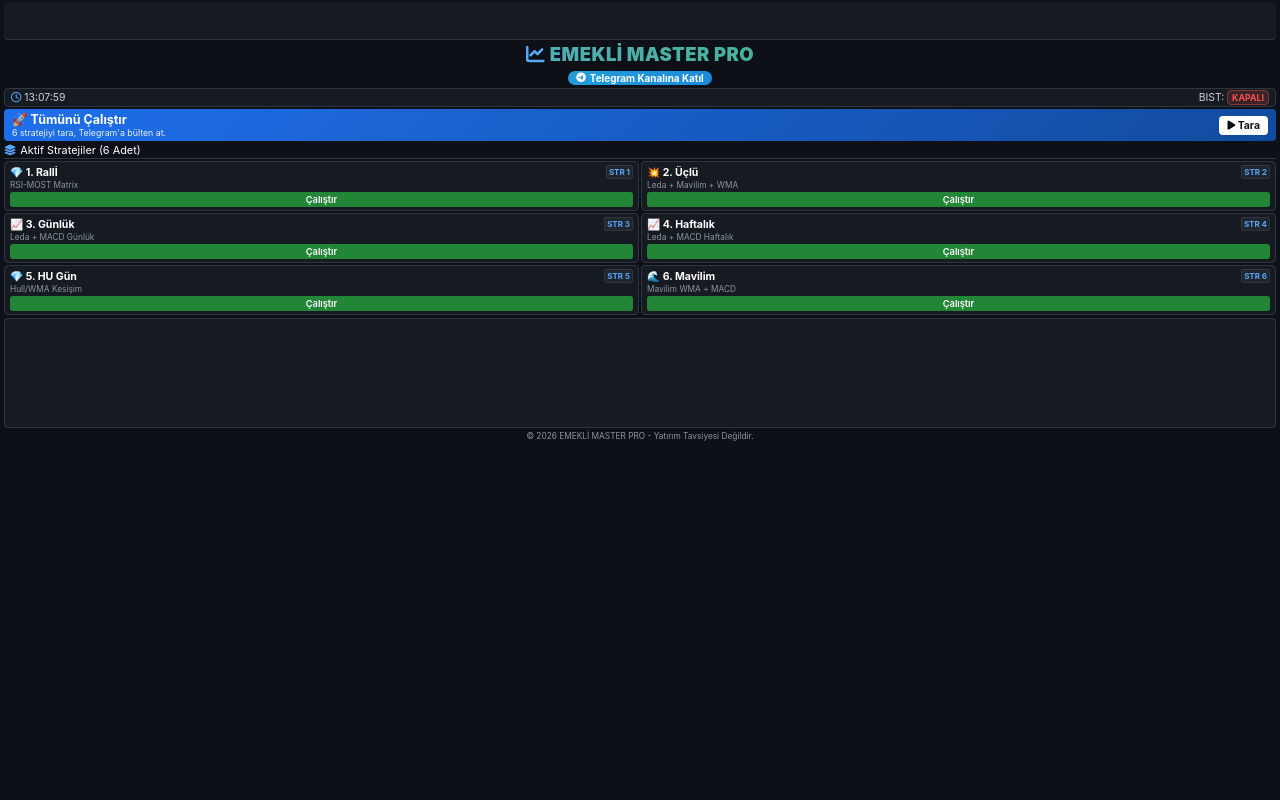
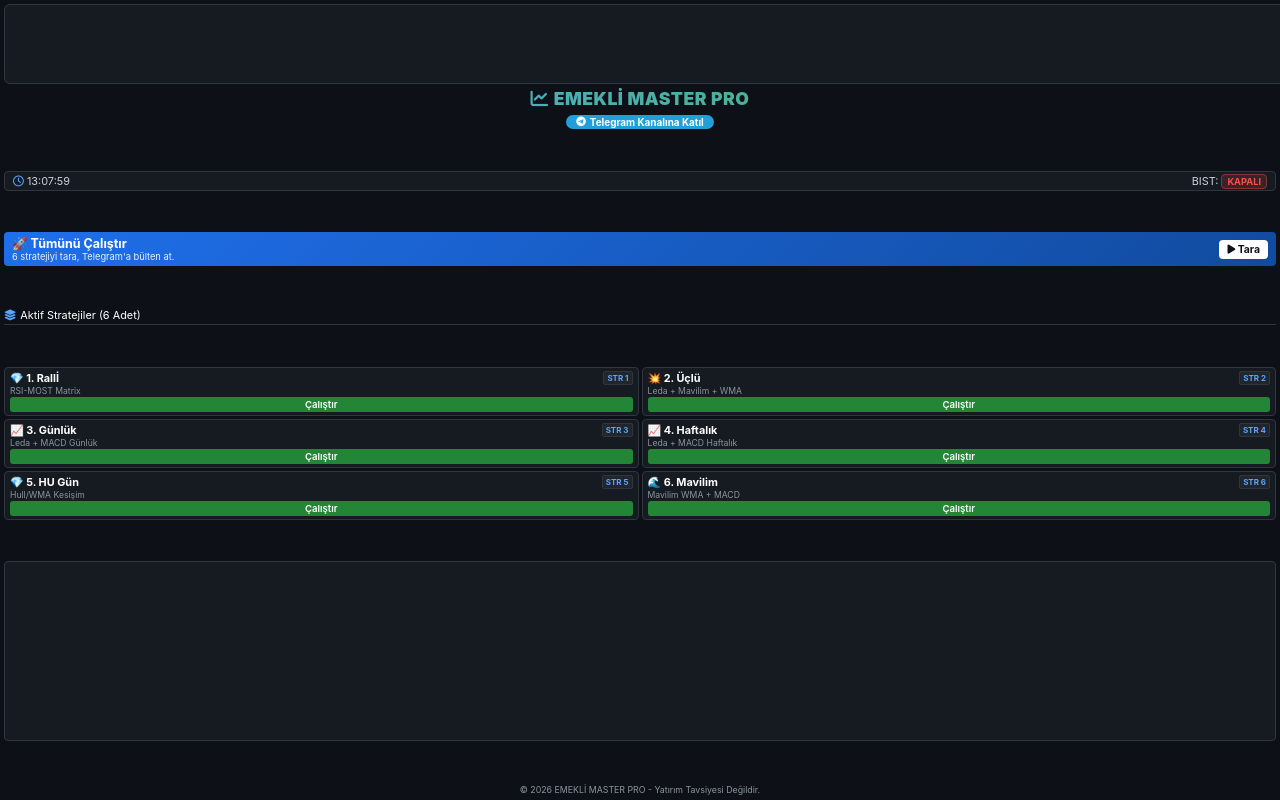
Before and after one commit to 55hakan/bist-9lubot, a plain HTML site: page index.html in a window 1280 px wide. Drawn offline with Linux system fonts and the light colour scheme; a script that the page names is missing.

Commit message:
Update index.html

```diff
--- a/index.html
+++ b/index.html
@@ -14,7 +14,6 @@
             --text-muted: #8b949e;
             --accent-green: #238636;
             --accent-blue: #58a6ff;
-            --accent-gold: #f1e05a;
             --border-color: #30363d;
             --badge-bg: #21262d;
         }
@@ -26,45 +25,48 @@
             -webkit-tap-highlight-color: transparent;
         }
 
-        body {
-            font-family: -apple-system, BlinkMacSystemFont, "Segoe UI", Roboto, sans-serif;
+        html, body {
+            width: 100%;
+            height: 100%;
+            overflow: hidden;
             background-color: var(--bg-color);
             color: var(--text-color);
-            width: 100vw;
-            height: 100vh;
-            overflow: hidden;
+            font-family: -apple-system, BlinkMacSystemFont, "Segoe UI", Roboto, sans-serif;
+        }
+
+        body {
             display: flex;
             flex-direction: column;
-            padding: 2px 4px;
+            padding: 4px;
         }
 
-        /* Üst Canlı Bant */
+        /* Top Bar Ticker */
         .tradingview-ticker {
-            width: 100%;
-            height: 38px;
+            width: 200%;
+            height: 80px;
+            background-color: var(--card-bg);
+            border: 1px solid var(--border-color);
+            border-radius: 6px;
+            margin-bottom: 4px;
             overflow: hidden;
-            border-bottom: 1px solid var(--border-color);
-            background-color: #161b22;
-            border-radius: 4px;
-            margin-bottom: 2px;
+            flex-shrink: 0;
         }
 
-        .container {
-            width: 100%;
+        .main-wrapper {
+            flex: 1;
             display: flex;
             flex-direction: column;
-            gap: 2px;
-            flex: 1;
+            justify-content: space-between;
+            height: calc(100vh - 46px);
         }
 
         /* Header */
         header {
             text-align: center;
-            padding: 1px 0;
         }
 
         .logo-title {
-            font-size: 1.15rem;
+            font-size: 1.1rem;
             font-weight: 900;
             background: linear-gradient(90deg, #58a6ff 0%, #3fb950 100%);
             -webkit-background-clip: text;
@@ -74,61 +76,56 @@
             justify-content: center;
             gap: 5px;
             letter-spacing: 0.5px;
-            text-transform: uppercase;
-        }
-
-        .logo-title i {
-            -webkit-text-fill-color: #58a6ff;
         }
 
         .telegram-badge {
             display: inline-flex;
             align-items: center;
             gap: 4px;
-            background: linear-gradient(135deg, #229ED9 0%, #1c8adb 100%);
+            background: #229ED9;
             color: white;
             text-decoration: none;
-            padding: 1px 8px;
-            border-radius: 12px;
+            padding: 1px 10px;
+            border-radius: 10px;
             font-size: 0.62rem;
             font-weight: 700;
         }
 
-        /* Market Summary Bar */
+        /* Status Bar */
         .market-status-bar {
             background-color: var(--card-bg);
             border: 1px solid var(--border-color);
             border-radius: 4px;
-            padding: 2px 6px;
+            padding: 2px 8px;
             display: flex;
             justify-content: space-between;
             align-items: center;
-            font-size: 0.65rem;
+            font-size: 0.68rem;
         }
 
         .status-tag {
-            padding: 1px 4px;
+            padding: 1px 5px;
             border-radius: 4px;
-            font-size: 0.55rem;
+            font-size: 0.58rem;
             font-weight: bold;
         }
 
         .status-open { background-color: rgba(46, 160, 67, 0.15); color: #3fb950; border: 1px solid rgba(46, 160, 67, 0.4); }
         .status-closed { background-color: rgba(248, 81, 73, 0.15); color: #f85149; border: 1px solid rgba(248, 81, 73, 0.4); }
 
-        /* Action All Button */
+        /* Action Button */
         .main-action-card {
             background: linear-gradient(135deg, #1f6feb 0%, #114b9f 100%);
             border-radius: 4px;
-            padding: 3px 8px;
+            padding: 4px 8px;
             color: white;
             display: flex;
             justify-content: space-between;
             align-items: center;
         }
 
-        .main-action-info h2 { font-size: 0.78rem; margin-bottom: 0; }
-        .main-action-info p { font-size: 0.55rem; opacity: 0.9; }
+        .main-action-info h2 { font-size: 0.78rem; margin: 0; }
+        .main-action-info p { font-size: 0.58rem; opacity: 0.9; margin: 0; }
 
         .btn-large {
             background-color: #ffffff;
@@ -140,7 +137,6 @@
             font-size: 0.65rem;
         }
 
-        /* Section Title */
         .section-title {
             font-size: 0.68rem;
             color: var(--text-white);
@@ -148,14 +144,14 @@
             align-items: center;
             gap: 4px;
             border-bottom: 1px solid var(--border-color);
-            padding-bottom: 1px;
+            padding-bottom: 2px;
         }
 
-        /* Strategy Cards */
+        /* 6'lı Strateji Gridi */
         .strategy-grid {
             display: grid;
             grid-template-columns: repeat(2, 1fr);
-            gap: 2px;
+            gap: 3px;
         }
 
         .card {
@@ -179,14 +175,14 @@
             color: var(--accent-blue);
             font-size: 0.5rem;
             font-weight: bold;
-            padding: 1px 2px;
+            padding: 1px 3px;
             border-radius: 2px;
             border: 1px solid var(--border-color);
         }
 
         .info h3 {
             margin: 0;
-            font-size: 0.66rem;
+            font-size: 0.68rem;
             color: var(--text-white);
             white-space: nowrap;
             overflow: hidden;
@@ -194,8 +190,8 @@
         }
 
         .info p {
-            margin: 1px 0 2px 0;
-            font-size: 0.52rem;
+            margin: 1px 0;
+            font-size: 0.54rem;
             color: var(--text-muted);
             white-space: nowrap;
             overflow: hidden;
@@ -209,28 +205,31 @@
             padding: 2px;
             border-radius: 3px;
             font-weight: 600;
-            font-size: 0.58rem;
+            font-size: 0.6rem;
             text-decoration: none;
             text-align: center;
             display: block;
             width: 100%;
         }
 
-        /* Teknik Gösterge - Alt Alana Tam Sığacak Boyut */
+        /* Alt Teknik Gösterge - Ekran Altına %100 Sığacak Yükseklik */
         .chart-section {
             background-color: var(--card-bg);
             border: 1px solid var(--border-color);
             border-radius: 4px;
-            padding: 1px;
-            height: 110px;
+            height: 180px;
             overflow: hidden;
-            margin-top: 1px;
+            position: relative;
         }
 
-        /* Footer */
+        .chart-section iframe {
+            width: 100% !important;
+            height: 100% !important;
+        }
+
         footer {
             text-align: center;
-            font-size: 0.52rem;
+            font-size: 0.55rem;
             color: var(--text-muted);
             padding: 1px 0;
         }
@@ -238,7 +237,7 @@
 </head>
 <body>
 
-    <!-- CANLI BIST & DÖVİZ & ALTIN BANDI -->
+    <!-- CANLI PİYASA ŞERİDİ -->
     <div class="tradingview-ticker">
         <div class="tradingview-widget-container" style="height:100%;width:100%;">
             <div class="tradingview-widget-container__widget" style="height:100%;width:100%;"></div>
@@ -247,9 +246,9 @@
             "symbols": [
                 { "proName": "BIST:XU100", "title": "BIST 100" },
                 { "proName": "BIST:XU030", "title": "BIST 30" },
-                { "description": "USD/TRY", "proName": "FX_IDC:USDTRY" },
-                { "description": "EUR/TRY", "proName": "FX_IDC:EURTRY" },
-                { "description": "Gram Altın", "proName": "TVC:GOLD" }
+                { "proName": "FX_IDC:USDTRY", "title": "USD/TRY" },
+                { "proName": "FX_IDC:EURTRY", "title": "EUR/TRY" },
+                { "proName": "FX_IDC:GAUTRY", "title": "GRAM ALTIN" }
             ],
             "showSymbolLogo": true,
             "colorTheme": "dark",
@@ -261,11 +260,11 @@
         </div>
     </div>
 
-    <div class="container">
+    <div class="main-wrapper">
         <!-- HEADER -->
         <header>
             <div class="logo-title">
-                <i class="fa-solid fa-chart-line"></i> EMEKLİ MASTER PRO
+                <i class="fa-solid fa-chart-line" style="color:#58a6ff;"></i> EMEKLİ MASTER PRO
             </div>
             <a href="https://t.me/+444tTFXl4Vg3Njg0" target="_blank" class="telegram-badge">
                 <i class="fa-brands fa-telegram"></i> Telegram Kanalına Katıl
@@ -274,12 +273,12 @@
 
         <!-- SEANS VE SAAT DURUMU -->
         <div class="market-status-bar">
-            <div class="market-info-item">
+            <div>
                 <i class="fa-regular fa-clock" style="color: var(--accent-blue);"></i>
                 <span id="live-clock">--:--:--</span>
             </div>
-            <div class="market-info-item">
-                <span>BIST:</span>
+            <div>
+                <span>BIST: </span>
                 <span id="market-badge" class="status-tag status-closed">KAPALI</span>
             </div>
         </div>
@@ -368,7 +367,7 @@
             </div>
         </div>
 
-        <!-- BIST 100 TEKNİK GÖSTERGE -->
+        <!-- BIST 100 TEKNİK GÖSTERGE (EKRANA TAM OTURTURULMUŞ) -->
         <div class="chart-section">
             <div class="tradingview-widget-container" style="height:100%;width:100%;">
                 <div class="tradingview-widget-container__widget" style="height:100%;width:100%;"></div>
@@ -380,7 +379,7 @@
                 "isTransparent": true,
                 "symbol": "BIST:XU100",
                 "showIntervalTabs": false,
-                "displayMode": "compact",
+                "displayMode": "single",
                 "locale": "tr",
                 "colorTheme": "dark"
                 }
@@ -394,7 +393,7 @@
         </footer>
     </div>
 
-    <!-- SAAT SCRIPT -->
+    <!-- SEANS CANLI SAATİ -->
     <script>
         function updateMarketClock() {
             const now = new Date();
```
